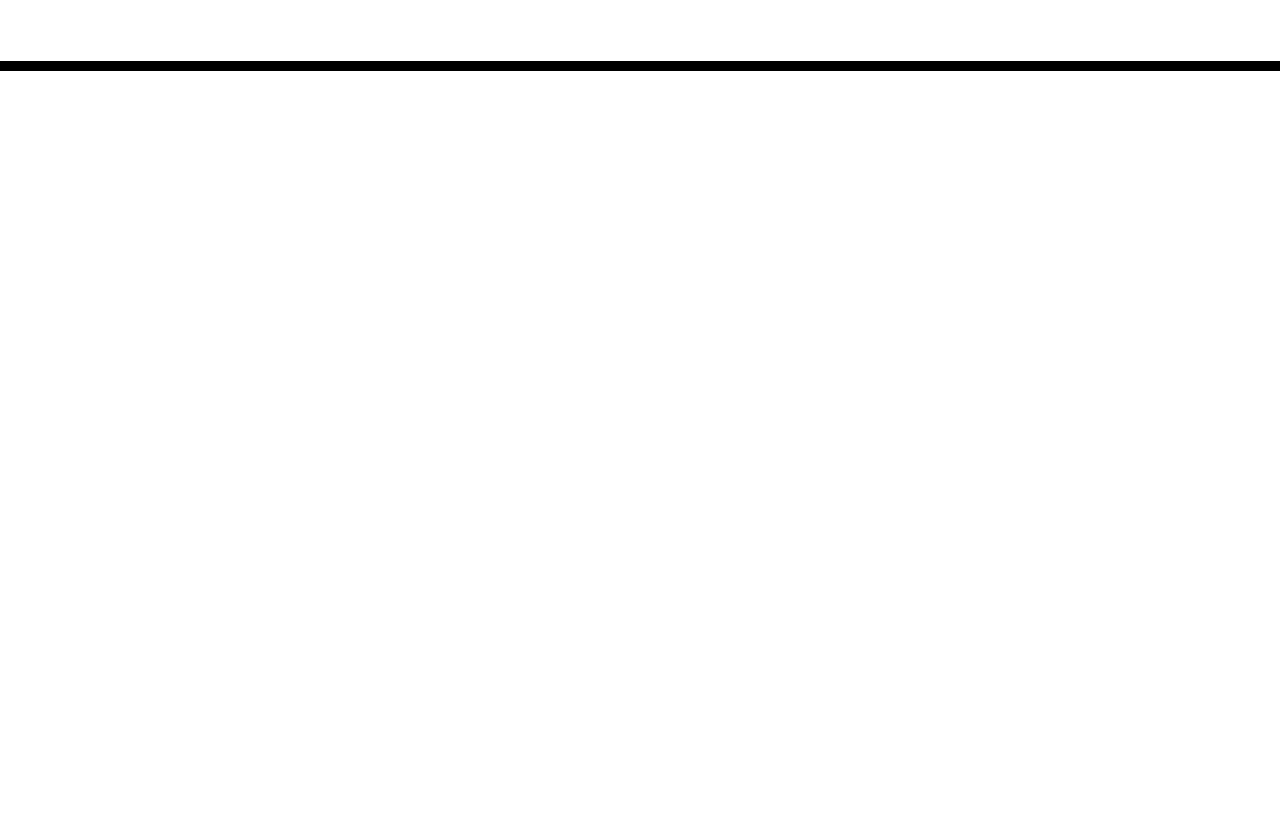
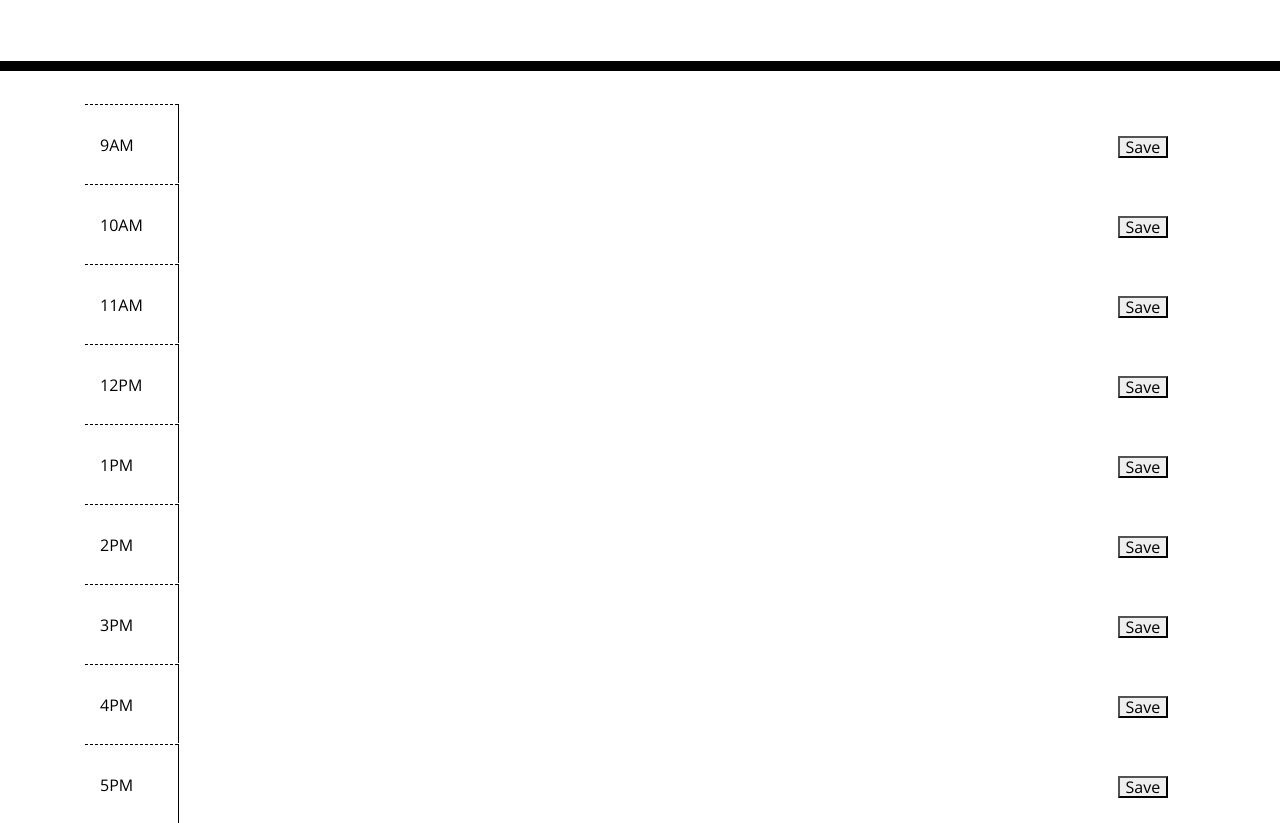
Before and after one commit to JFoster97/Assignment5--DailyPlanner, a plain HTML site: page index.html in a window 1280 px wide. Shown: the part 193-1016 px from the top of the page. Before the commit the page ends 800 px from the top, so only its background shows below. Drawn offline with nearby package versions, Linux system fonts and the light colour scheme.

Commit message:
added the timeblocks, having issue with borders and getting the save logo

```diff
--- a/index.html
+++ b/index.html
@@ -31,6 +31,89 @@
     </header>
     <div class="container">
       <!-- Timeblocks go here -->
+      <div class="container">
+        <div class="row">
+          <div class="col-lg-1 hour">
+            9AM
+          </div>
+          <textarea class="col-lg-10 textarea 9AM"></textarea>
+          <div class="col-lg-1">
+            <button type="button" class="store" data-index="1">Save</button>
+          </div>
+        </div>
+        <div class="row">
+          <div class="col-lg-1 hour">
+            10AM
+          </div>
+          <textarea class="col-lg-10 textarea 10AM"></textarea>
+          <div class="col-lg-1">
+            <button type="button" class="store" data-index="2">Save</button>
+          </div>
+        </div>
+        <div class="row">
+          <div class="col-lg-1 hour">
+            11AM
+          </div>
+          <textarea class="col-lg-10 textarea 11AM"></textarea>
+          <div class="col-lg-1">
+            <button type="button" class="store" data-index="3">Save</button>
+          </div>
+        </div>
+        <div class="row">
+          <div class="col-lg-1 hour">
+            12PM
+          </div>
+          <textarea class="col-lg-10 textarea 12PM"></textarea>
+          <div class="col-lg-1">
+            <button type="button" class="store" data-index="4">Save</button>
+          </div>
+        </div>
+        <div class="row">
+          <div class="col-lg-1 hour">
+            1PM
+          </div>
+          <textarea class="col-lg-10 textarea 1PM"></textarea>
+          <div class="col-lg-1">
+            <button type="button" class="store" data-index="5">Save</button>
+          </div>
+        </div>
+        <div class="row">
+          <div class="col-lg-1 hour">
+            2PM
+          </div>
+          <textarea class="col-lg-10 textarea 2PM"></textarea>
+          <div class="col-lg-1">
+            <button type="button" class="store" data-index="6">Save</button>
+          </div>
+        </div>
+        <div class="row">
+          <div class="col-lg-1 hour">
+            3PM
+          </div>
+          <textarea class="col-lg-10 textarea 3PM"></textarea>
+          <div class="col-lg-1">
+            <button type="button" class="store" data-index="7">Save</button>
+          </div>
+        </div>
+        <div class="row">
+          <div class="col-lg-1 hour">
+            4PM
+          </div>
+          <textarea class="col-lg-10 textarea 4PM"></textarea>
+          <div class="col-lg-1">
+            <button type="button" class="store" data-index="8">Save</button>
+          </div>
+        </div>
+        <div class="row">
+          <div class="col-lg-1 hour">
+            5PM
+          </div>
+          <textarea class="col-lg-10 textarea 5PM"></textarea>
+          <div class="col-lg-1">
+            <button type="button" class="store" data-index="9">Save</button>
+          </div>
+        </div>
+      </div>
     </div>
     <script src="https://cdnjs.cloudflare.com/ajax/libs/jquery/3.2.1/jquery.min.js"></script>
     <script src="https://cdnjs.cloudflare.com/ajax/libs/moment.js/2.24.0/moment.min.js"></script>
--- a/js/script.js
+++ b/js/script.js
@@ -1,7 +1,18 @@
-var Notes = [""]
+var notes = [""]
+
+var blocks = [".8am", ".9am", ".10am", ".11am", ".12pm", ".1pm", ".2pm", ".3pm", ".4pm", ".5pm"]
 
 var currentDay = $("#currentDay").text(moment().format('ddd, MMMM D, YYYY'));
 
-var time = [8, 9, 10, 11, 12, 13, 14, 15, 16, 17, 18];
+var time = [8, 9, 10, 11, 12, 13, 14, 15, 16, 17];
 
 var currentTime = parseInt(moment().format('H'));
+
+// Create a function to add data to local storage with button
+
+$(".saveBtn").on("click", function () {
+    var todo = $(this).data('index');
+    allNotes[todo] = $(blocks[todo]).val();
+    localStorage.setItem('notes', JSON.stringify(notes))
+    alert("Schedule Updated")
+})
```
